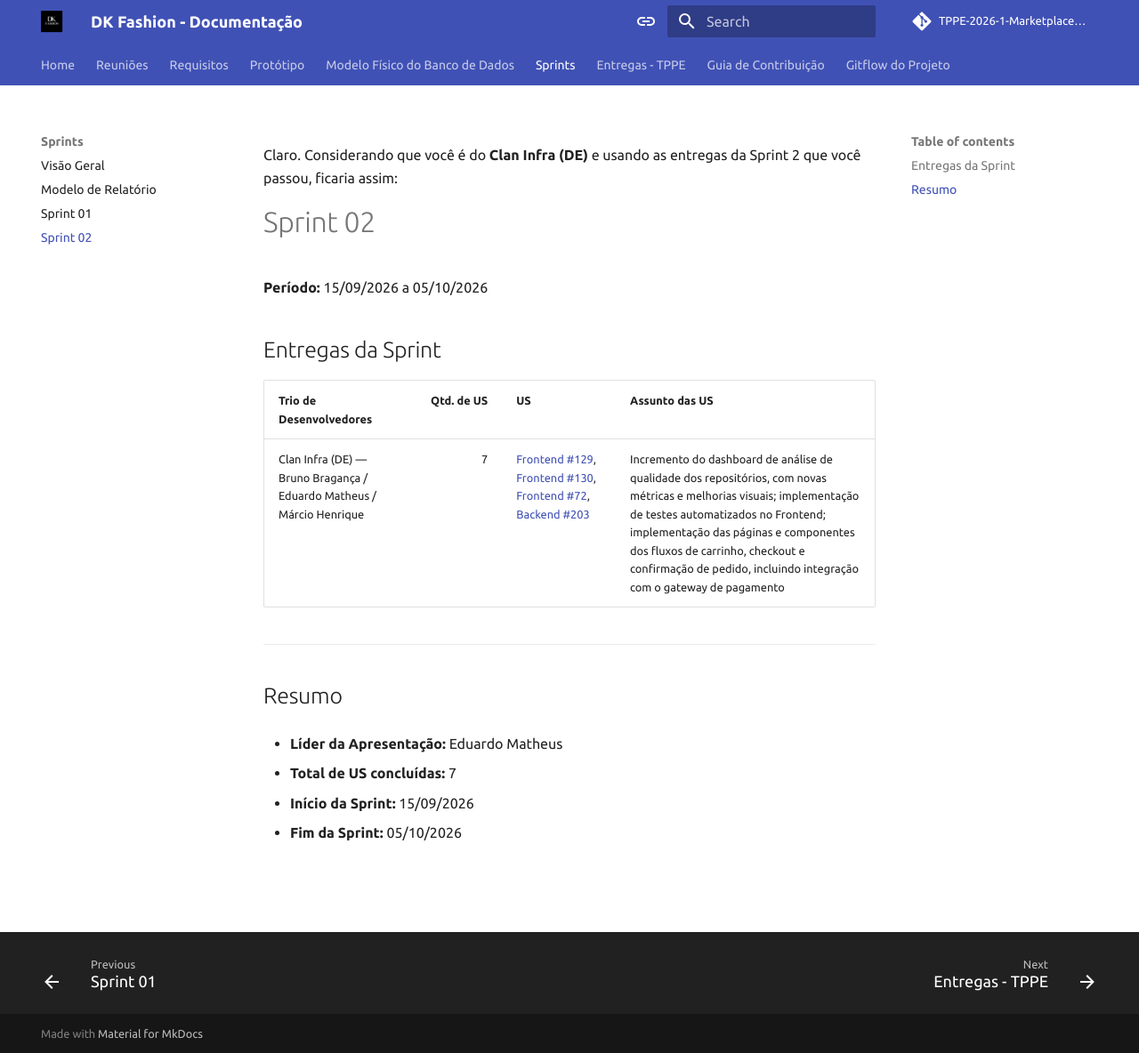
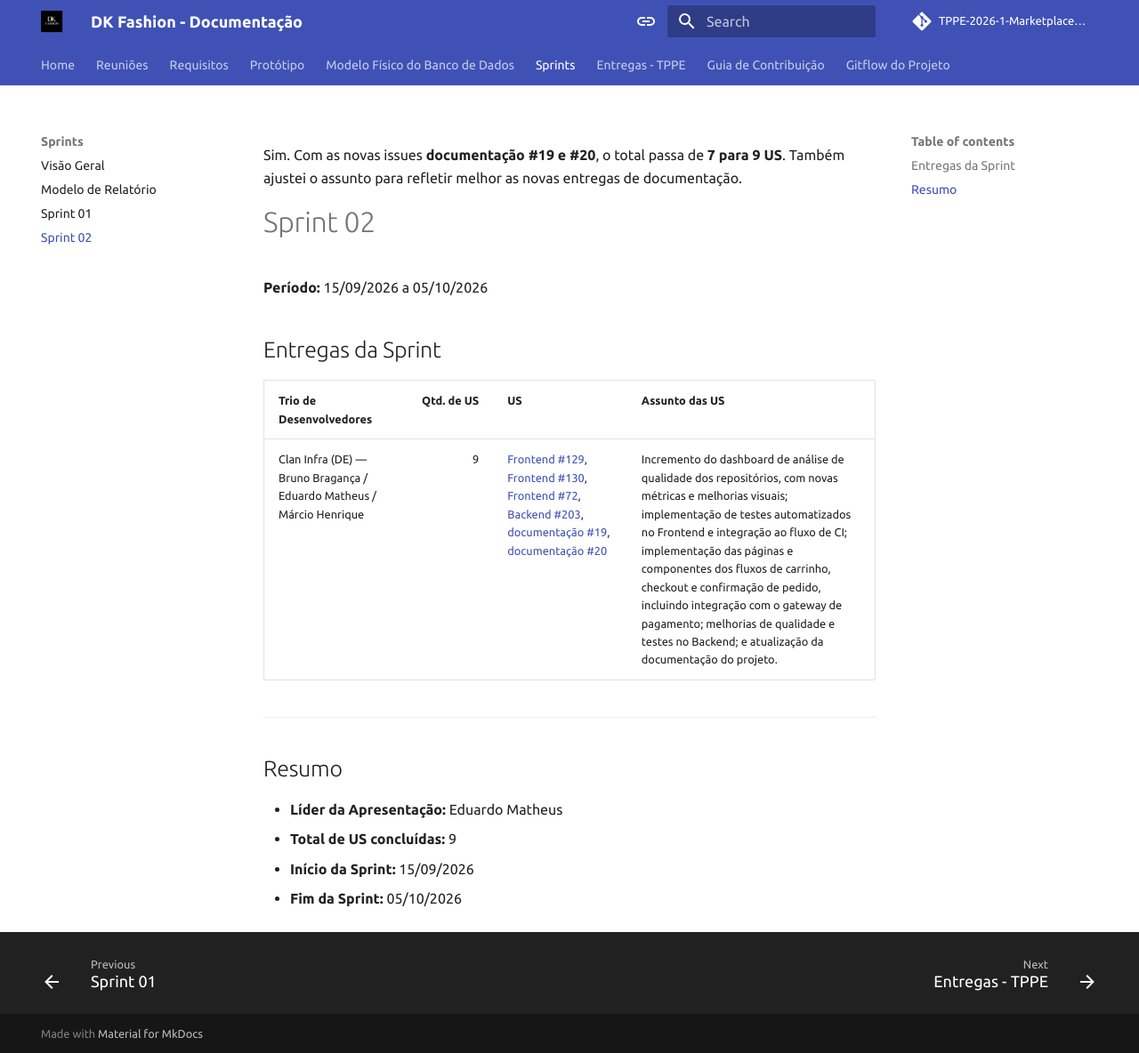
Before and after one commit to TPPE-2026-1-Marketplace/documentacao, an MkDocs documentation site: the page built from docs/sprints/02.md, in a window 1280 px wide and 1184 px high. Shown: the whole window at 89% size. Built offline with MkDocs 1.6.1 and Material for MkDocs 9.7.7, drawn with Linux system fonts in a browser that asks for light colours; comment, search, counter and statistics services are not loaded.

Commit message:
chore: add uss
Co-authored-by: Bruno Braganca <brunobragancadosreis@gmail.com>
Co-authored-by: Márcio Henrique <henriquemarcio170@gmail.com>

```diff
--- a/docs/sprints/02.md
+++ b/docs/sprints/02.md
@@ -1,4 +1,4 @@
-Claro. Considerando que você é do **Clan Infra (DE)** e usando as entregas da Sprint 2 que você passou, ficaria assim:
+Sim. Com as novas issues **documentação #19 e #20**, o total passa de **7 para 9 US**. Também ajustei o assunto para refletir melhor as novas entregas de documentação.
 
 # Sprint 02
 
@@ -6,18 +6,15 @@ Claro. Considerando que você é do **Clan Infra (DE)** e usando as entregas da
 
 ## Entregas da Sprint
 
-| Trio de Desenvolvedores                                              | Qtd. de US | US                                                                                                                                                                                                                                                                                  | Assunto das US                                                                                                                                                                                                                                                                                                 |
-| -------------------------------------------------------------------- | ---------: | ----------------------------------------------------------------------------------------------------------------------------------------------------------------------------------------------------------------------------------------------------------------------------------- | -------------------------------------------------------------------------------------------------------------------------------------------------------------------------------------------------------------------------------------------------------------------------------------------------------------- |
-| Clan Infra (DE) — Bruno Bragança / Eduardo Matheus / Márcio Henrique |          7 | [Frontend #129](https://github.com/TPPE-2026-1-Marketplace/MarketPlace-Frontend/issues/129), [Frontend #130](https://github.com/TPPE-2026-1-Marketplace/MarketPlace-Frontend/issues/130), [Frontend #72](https://github.com/TPPE-2026-1-Marketplace/MarketPlace-Frontend/issues/72), [Backend #203](https://github.com/TPPE-2026-1-Marketplace/MarketPlace-Backend/issues/203) | Incremento do dashboard de análise de qualidade dos repositórios, com novas métricas e melhorias visuais; implementação de testes automatizados no Frontend; implementação das páginas e componentes dos fluxos de carrinho, checkout e confirmação de pedido, incluindo integração com o gateway de pagamento |
+| Trio de Desenvolvedores                                              | Qtd. de US | US                                                                                                                                                                                                                                                                                                                                                                                                                                                                                                                                                           | Assunto das US                                                                                                                                                                                                                                                                                                                                                                                                                    |
+| -------------------------------------------------------------------- | ---------: | ------------------------------------------------------------------------------------------------------------------------------------------------------------------------------------------------------------------------------------------------------------------------------------------------------------------------------------------------------------------------------------------------------------------------------------------------------------------------------------------------------------------------------------------------------------ | --------------------------------------------------------------------------------------------------------------------------------------------------------------------------------------------------------------------------------------------------------------------------------------------------------------------------------------------------------------------------------------------------------------------------------- |
+| Clan Infra (DE) — Bruno Bragança / Eduardo Matheus / Márcio Henrique |          9 | [Frontend #129](https://github.com/TPPE-2026-1-Marketplace/MarketPlace-Frontend/issues/129), [Frontend #130](https://github.com/TPPE-2026-1-Marketplace/MarketPlace-Frontend/issues/130), [Frontend #72](https://github.com/TPPE-2026-1-Marketplace/MarketPlace-Frontend/issues/72), [Backend #203](https://github.com/TPPE-2026-1-Marketplace/MarketPlace-Backend/issues/203), [documentação #19](https://github.com/TPPE-2026-1-Marketplace/documentacao/issues/19), [documentação #20](https://github.com/TPPE-2026-1-Marketplace/documentacao/issues/20) | Incremento do dashboard de análise de qualidade dos repositórios, com novas métricas e melhorias visuais; implementação de testes automatizados no Frontend e integração ao fluxo de CI; implementação das páginas e componentes dos fluxos de carrinho, checkout e confirmação de pedido, incluindo integração com o gateway de pagamento; melhorias de qualidade e testes no Backend; e atualização da documentação do projeto. |
 
 ---
 
 ## Resumo
 
 * **Líder da Apresentação:** Eduardo Matheus
-
-* **Total de US concluídas:** 7
-
+* **Total de US concluídas:** 9
 * **Início da Sprint:** 15/09/2026
-
 * **Fim da Sprint:** 05/10/2026
```
